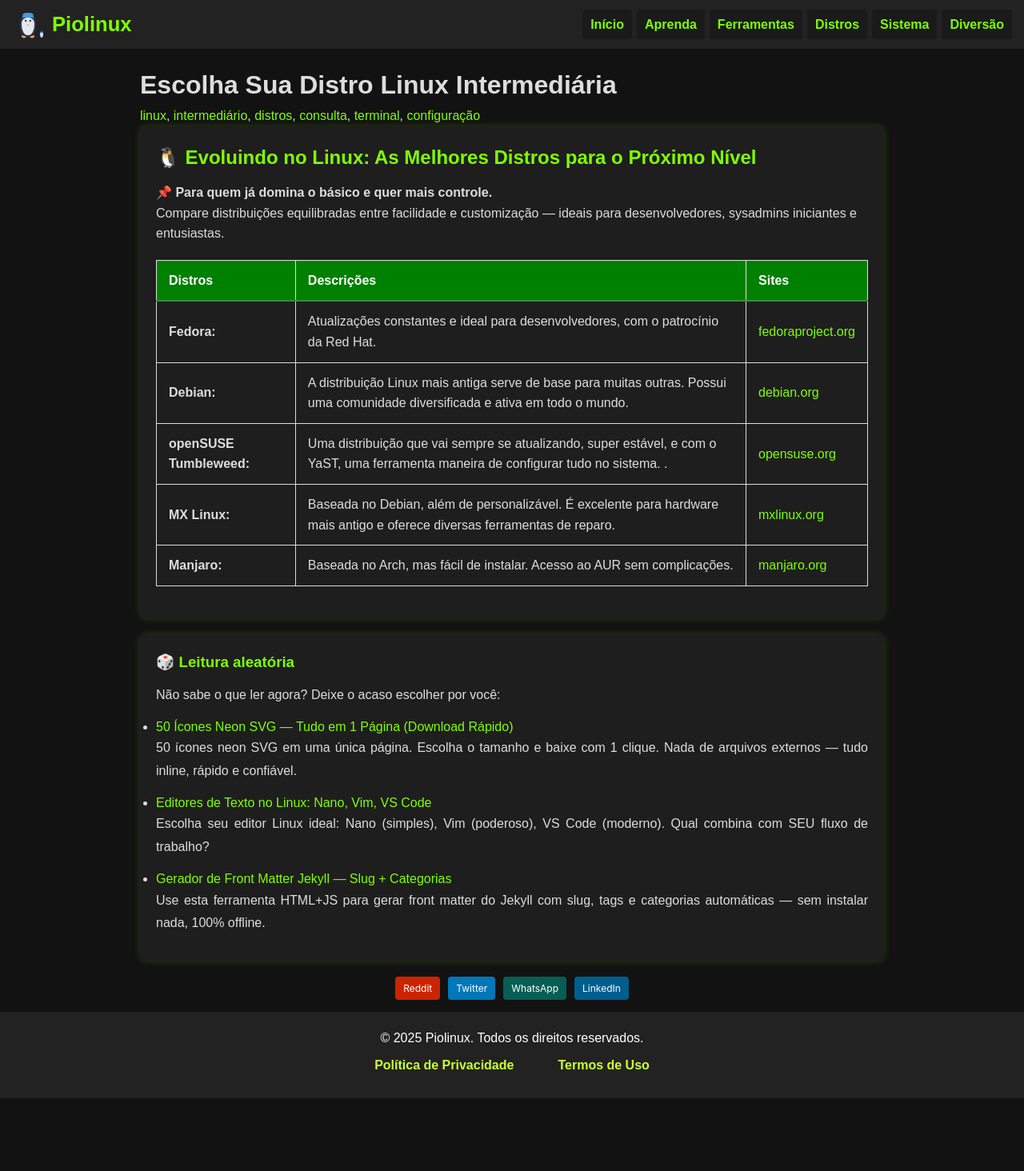
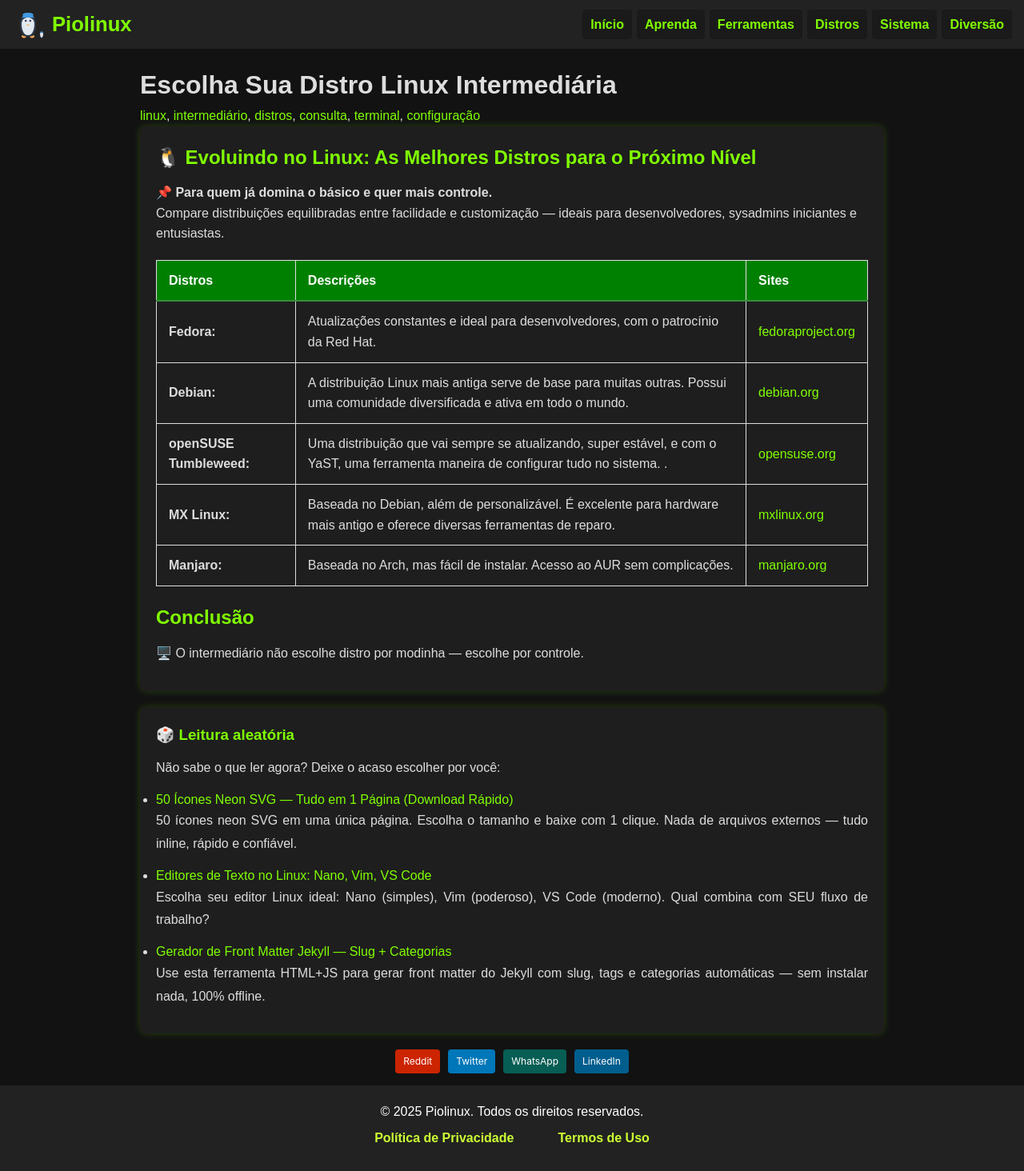
Before and after one commit to Piolinux/piolinux-site, a Jekyll site: the page built from _pages/distros/distros-intermediario.md, in a window 1280 px wide. Shown: the whole page at 80% size. Built offline with Jekyll 4.4.1, drawn with Linux system fonts in a browser that asks for light colours; before the commit the page ends 1373 px from its top, so only the background shows below that.

Commit message:
Update distros-intermediario.md

```diff
--- a/_pages/distros/distros-intermediario.md
+++ b/_pages/distros/distros-intermediario.md
@@ -76,6 +76,12 @@ permalink: /distros/intermediario/
 </table>
 
 
+
+<h2>Conclusão</h2>
+
+<p>
+  🖥️ O intermediário não escolhe distro por modinha — escolhe por controle.
+</p>
 </section>
 
 
```
